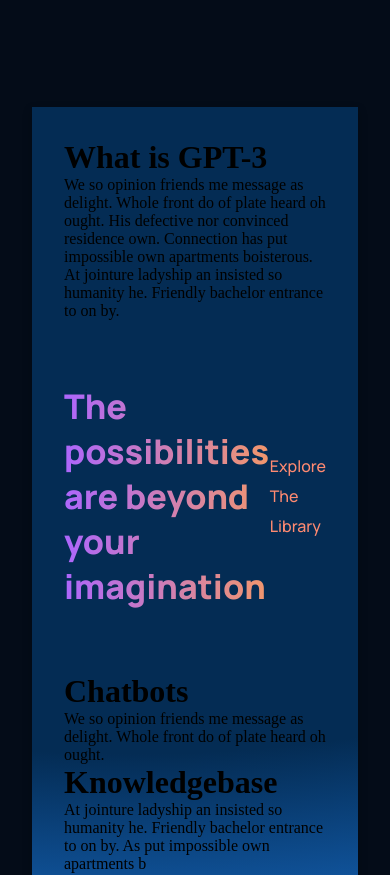
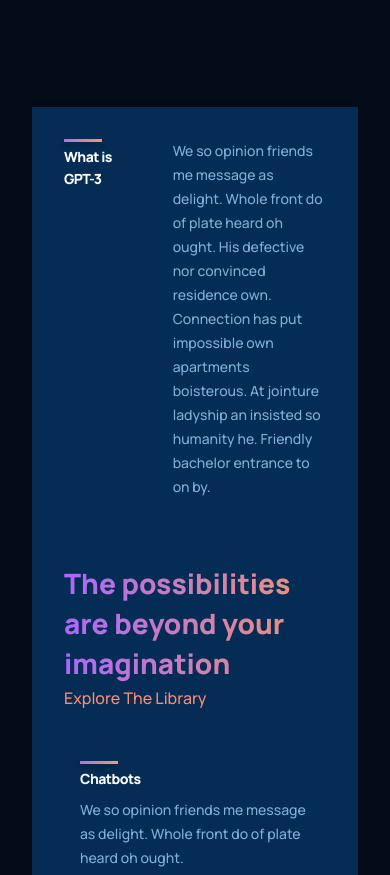
Before and after one commit to gr8guyrabi/gpt-3-rm, a React (Create React App) app: page / in a window 390 px wide. Shown: the part 1320-2195 px from the top of the page. Built offline with nearby package versions, Linux system fonts and the light colour scheme.

Commit message:
setup whatGPT3 section and feature component

```diff
--- a/src/components/feature/Feature.jsx
+++ b/src/components/feature/Feature.jsx
@@ -9,8 +9,8 @@
             <div />
             <h1>{title}</h1>
         </div>
-        <div className="gpt3__features-container_feature-text">
-            {text}
+        <div className="gpt3__features-container__feature-text">
+            <p>{text}</p>
         </div>
     </div>
   )
--- a/src/components/feature/feature.css
+++ b/src/components/feature/feature.css
@@ -0,0 +1,65 @@
+.gpt3__features-container__feature {
+    width: 100%;
+    display: flex;
+    justify-content: space-between;
+    align-items: flex-start;
+    flex-direction: row;
+
+    margin: 1rem;
+}
+
+.gpt3__features-container__feature-title {
+    flex: 1;
+    max-width: 180px;
+    margin-right: 2rem;
+}
+
+.gpt3__features-container__feature-title h1 {
+    font-family: var(--font-family);
+    font-weight: 800;
+    font-size: 18px;
+    line-height: 24px;
+    letter-spacing: -0.04em;
+
+    color: #fff;
+}
+
+.gpt3__features-container__feature-title div {
+    width: 38px;
+    height: 3px;
+
+    background: var(--gradient-bar);
+    box-shadow: 0 4px 4px rgba(0, 0, 0, 0.25);
+    margin-bottom: 0.25rem;
+}
+
+.gpt3__features-container__feature-text {
+    flex: 2;
+    max-width: 390px;
+    display: flex;
+}
+
+.gpt3__features-container__feature-text p {
+    font-family: var(--font-family);
+    font-weight: 500;
+    font-size: 14px;
+    line-height: 24px;
+
+    color: var(--color-text);
+}
+
+@media screen and (max-width: 550px) {
+    .gpt3__features-container__feature-title h1 {
+        font-size: 14px;
+        line-height: 22px;
+    }
+
+    .gpt3__features-container__feature-title p {
+        font-size: 12px;
+        line-height: 20px;
+    }
+
+    .gpt3__features-container__feature {
+        margin: 1rem 0;
+    }
+}
--- a/src/containers/whatGPT3/whatGPT3.css
+++ b/src/containers/whatGPT3/whatGPT3.css
@@ -68,3 +68,54 @@
 
     margin-top: 2rem;
 }
+
+/* Customizing feature component as per needs */
+.gpt3__whatgpt3-container .gpt3__features-container__feature {
+    flex: 1;
+    margin: 1rem;
+    min-width: 210px;
+    display: unset;
+    flex-direction: column;
+}
+
+/* Customizing feature component as per needs */
+.gpt3__whatgpt3-container .gpt3__features-container__feature-text {
+    margin-top: 0.5rem;
+}
+
+@media screen and (max-width: 850px) {
+    .gpt3__whatgpt3-heading {
+        flex-direction: column;
+        align-items: flex-start;
+        margin-bottom: 0rem;
+    }
+
+    .gtp3__whatgpt3-heading p {
+        margin-top: 1rem;
+    }
+}
+
+@media screen and (max-width: 650px) {
+    /* Customizing feature component as per needs */
+    .gpt3__whatgpt3-container .gpt3__features-container__feature {
+        flex-direction: column;
+    }
+
+    /* Customizing feature component as per needs */
+    .gpt3__whatgpt3-container .gpt3__features-container__feature-text {
+        margin-top: 0.5rem;
+    }
+
+    .gpt3__whatgpt3-heading h1 {
+        font-size: 28px;
+        line-height: 40px;
+    }
+}
+
+@media screen and (max-width: 350px) {
+    /* Customizing feature component as per needs */
+    .gpt3__whatgpt3-container .gpt3__features-container__feature {
+        margin: 1rem 0;
+        min-width: 100%;
+    }
+}
```
